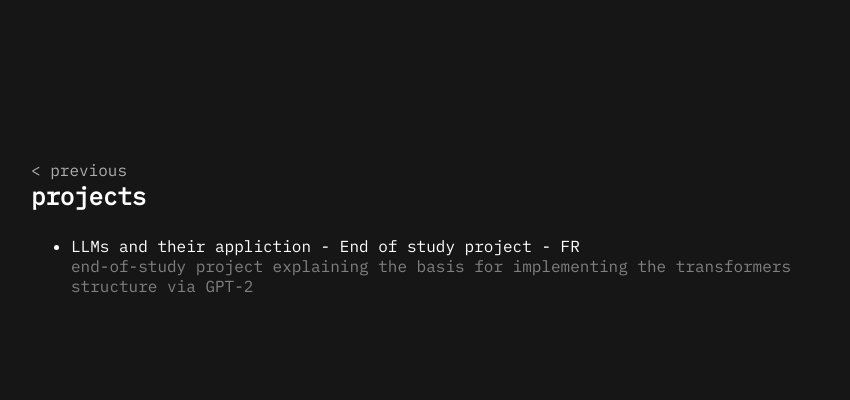
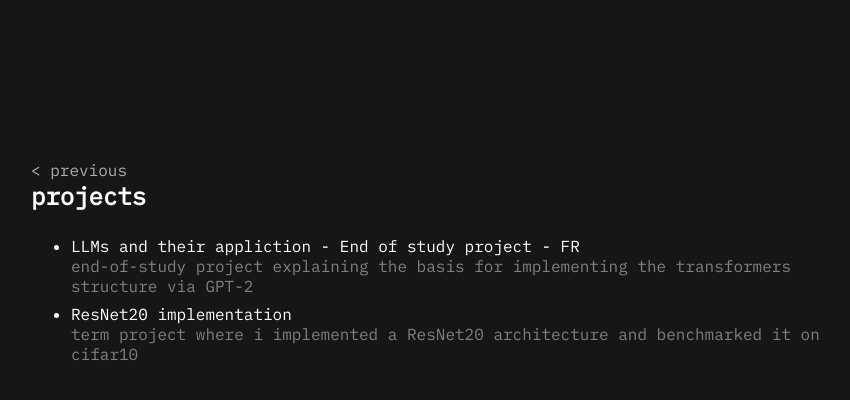
Before and after one commit to tayheau/tayheau.github.io, a Jekyll site: the page projects.html, which Jekyll copies as it is, in a window 1280 px wide. Shown: the top 400 px of the page, without its empty margins (209-1059 px from the left). Built offline with Jekyll 4.4.1, drawn with Linux system fonts in a browser that asks for light colours.

Commit message:
Update projects.html

```diff
--- a/projects.html
+++ b/projects.html
@@ -77,6 +77,12 @@
                             <span>end-of-study project explaining the basis for implementing the transformers structure via GPT-2</span>
                         </div>
                     </li>
+                    <li>
+                        <div>
+                            <a href="https://github.com/tayheau/ResNet20_term_project">ResNet20 implementation</a>
+                            <span>term project where i implemented a ResNet20 architecture and benchmarked it on cifar10</span>
+                        </div>
+                    </li>
                 </ul>
             </div>
 
```
